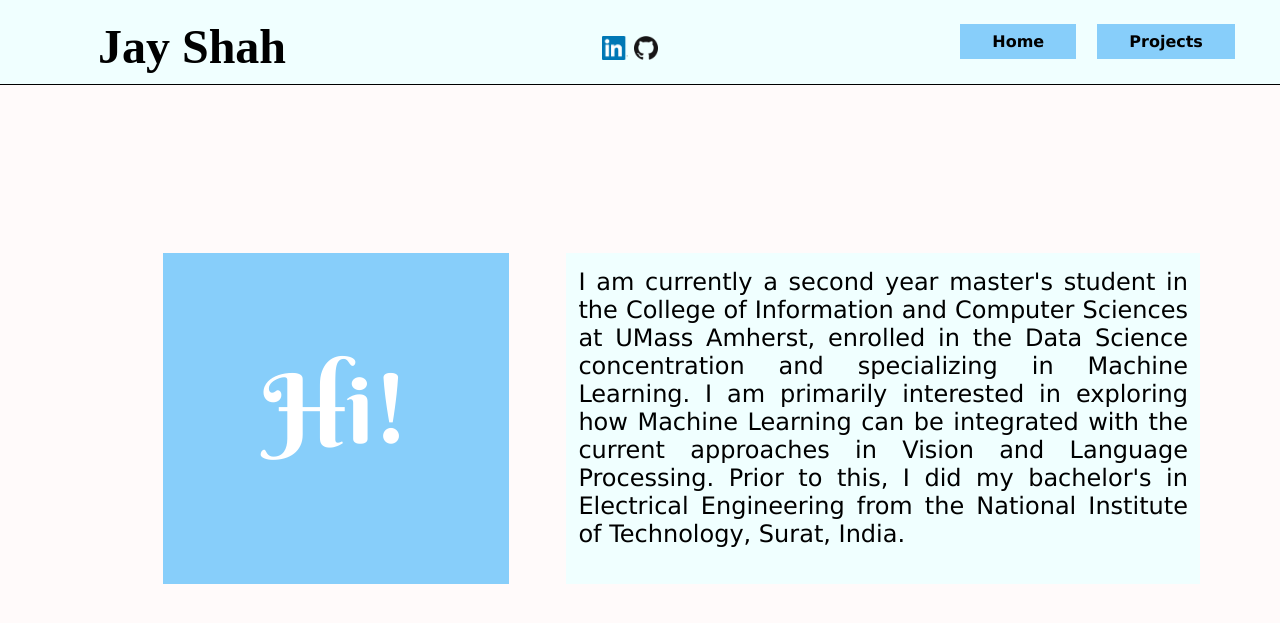
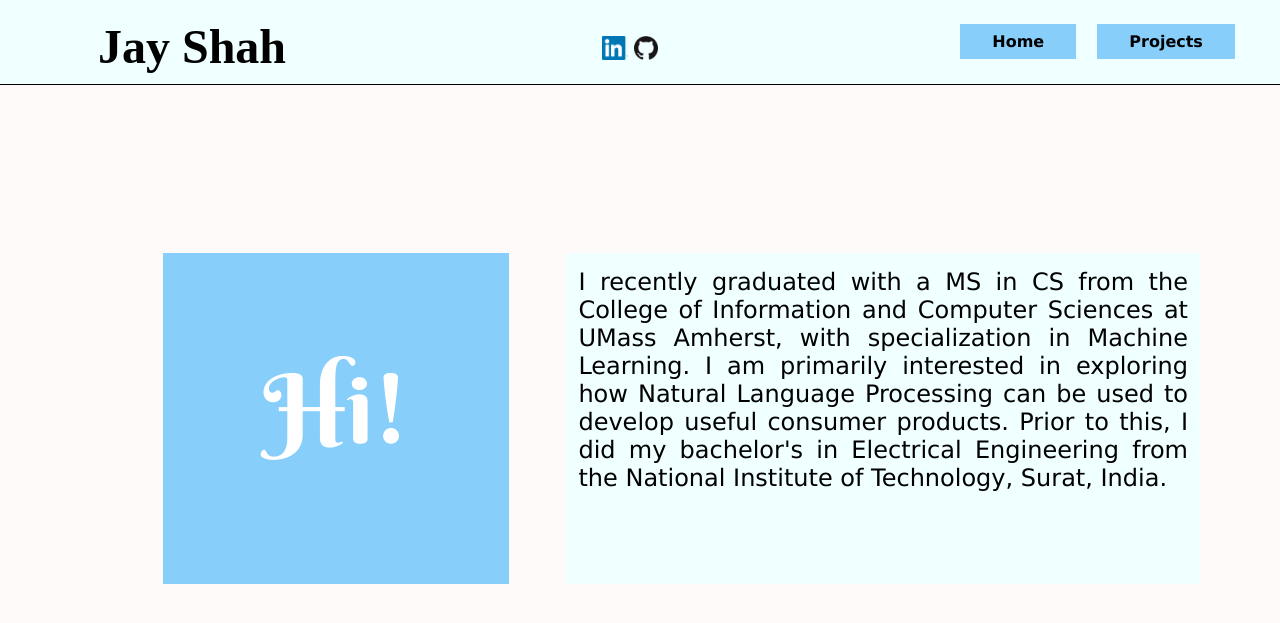
Before and after one commit to jshcs/jshcs.github.io, a Jekyll site: the page built from index.html, in a window 1280 px wide. Shown: the top 623 px of the page. Built offline with Jekyll 4.4.1, drawn with Linux system fonts in a browser that asks for light colours; some web fonts are replaced.

Commit message:
update index.html

```diff
--- a/index.html
+++ b/index.html
@@ -6,6 +6,6 @@ title: Jay Shah
 	<p class="hi" style="font-family:Berkshire Swash;">Hi!</p>
 </div>
 <div class="description intro">
-	<p class="p-content">I am currently a second year master's student in the <a href="https://www.cics.umass.edu/" style="text-decoration:none;" class="text-links" target="_blank">College of Information and Computer Sciences</a> at <a href="https://www.umass.edu" style="text-decoration:none;" class="text-links" target="_blank">UMass Amherst</a>, enrolled in the Data Science concentration and specializing in Machine Learning. I am primarily interested in exploring how Machine Learning can be integrated with the current approaches in Vision and Language Processing.
+	<p class="p-content">I recently graduated with a MS in CS from the <a href="https://www.cics.umass.edu/" style="text-decoration:none;" class="text-links" target="_blank">College of Information and Computer Sciences</a> at <a href="https://www.umass.edu" style="text-decoration:none;" class="text-links" target="_blank">UMass Amherst</a>, with specialization in Machine Learning. I am primarily interested in exploring how Natural Language Processing can be used to develop useful consumer products.
 	Prior to this, I did my bachelor's in Electrical Engineering from the <a href="http://svnit.ac.in/" class="text-links" style="text-decoration:none;" target="_blank">National Institute of Technology</a>, Surat, India. </p>
 </div>
```
